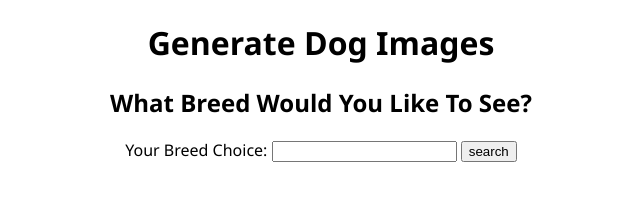
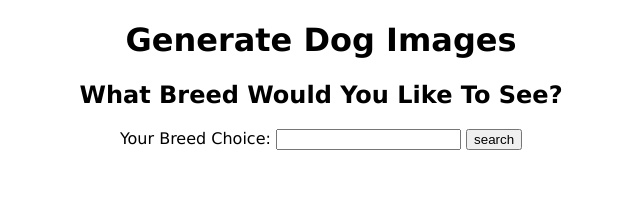
Before and after one commit to Erzyelc/Dog-App-3-, a plain HTML site: page index.html in a window 1280 px wide. Shown: the whole page, without its empty margins (319-959 px from the left). Drawn offline with nearby package versions, Linux system fonts and the light colour scheme.

Commit message:
changed font-family

```diff
--- a/main.css
+++ b/main.css
@@ -4,7 +4,7 @@
 }
 
 body {
-    font-family: 'Segoe UI', Tahoma, Geneva, Verdana, sans-serif;
+    font-family: 'Lucida Sans', 'Lucida Sans Regular', 'Lucida Grande', 'Lucida Sans Unicode', Geneva, Verdana, sans-serif;
 }
 
 .hidden {
```
